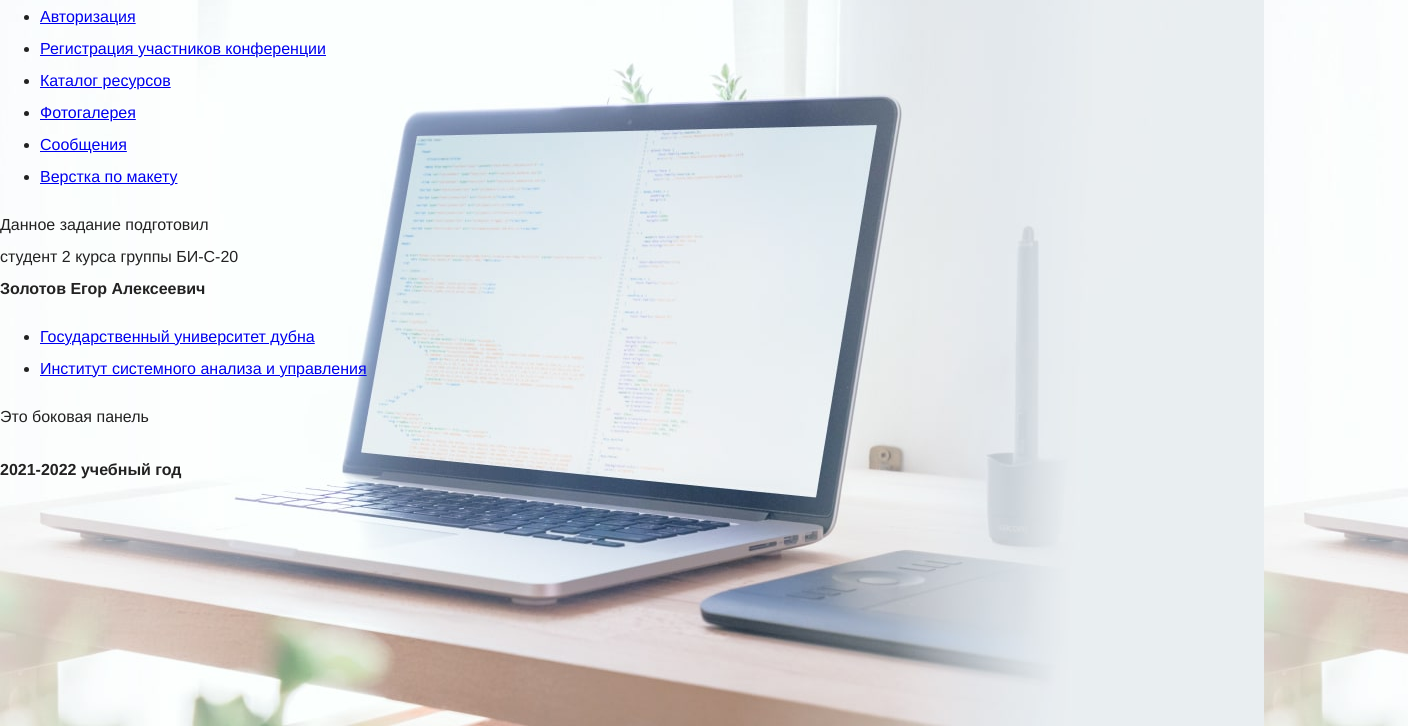
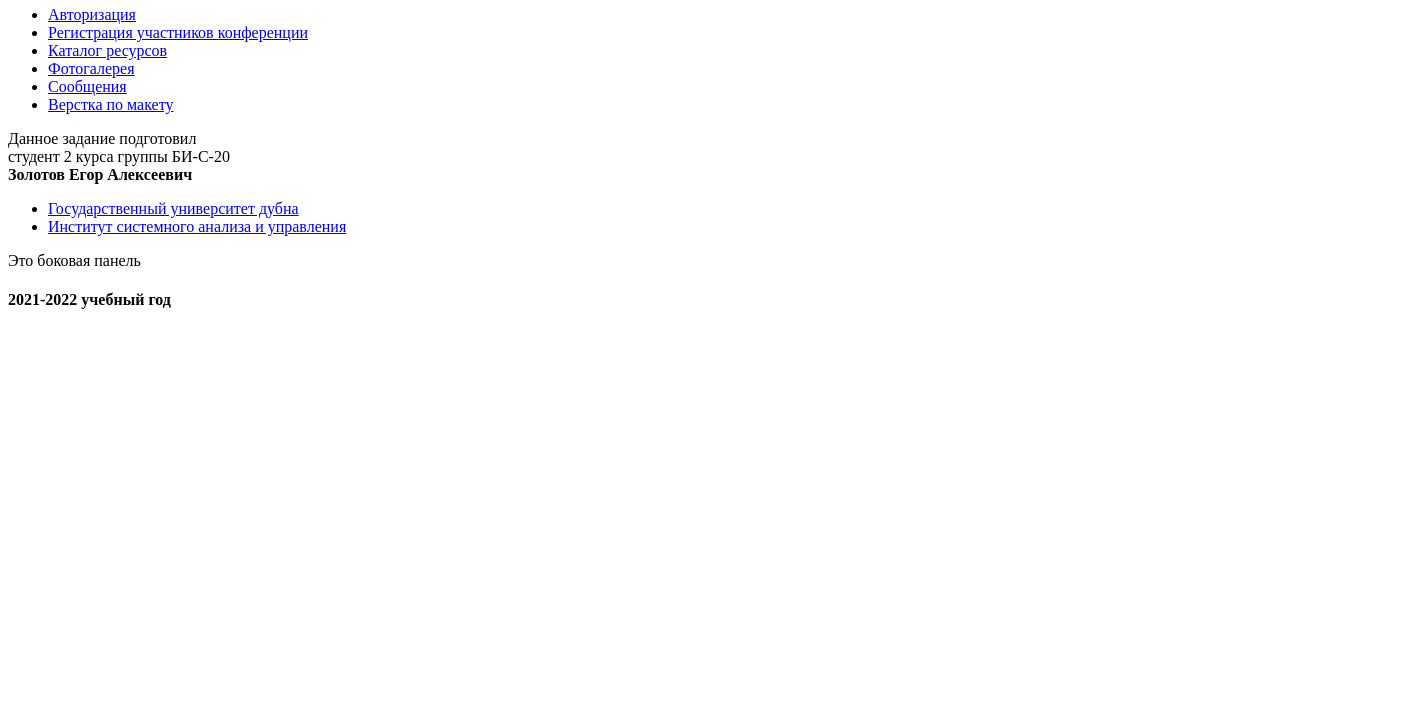
Before and after one commit to Egorbis20/Egorbis20.gihub.io, a plain HTML site: page index.html in a window 1280 px wide. Shown: the part 74-800 px from the top of the page, 1408 px wide, since content can reach past the window. Drawn offline with Linux system fonts and the light colour scheme.

Commit message:
Update index.html

```diff
--- a/index.html
+++ b/index.html
@@ -5,7 +5,7 @@
     <meta http-equiv="X-UA-Compatible" content="IE=edge">
     <meta name="viewport" content="width=device-width, initial-scale=1.0">
     <title>WEB-технологии</title>
-    <link href="/css/style.css" type="text/css" rel="stylesheet">
+
 </head>
 <body>
     <!--Шапка сайта-->
```
